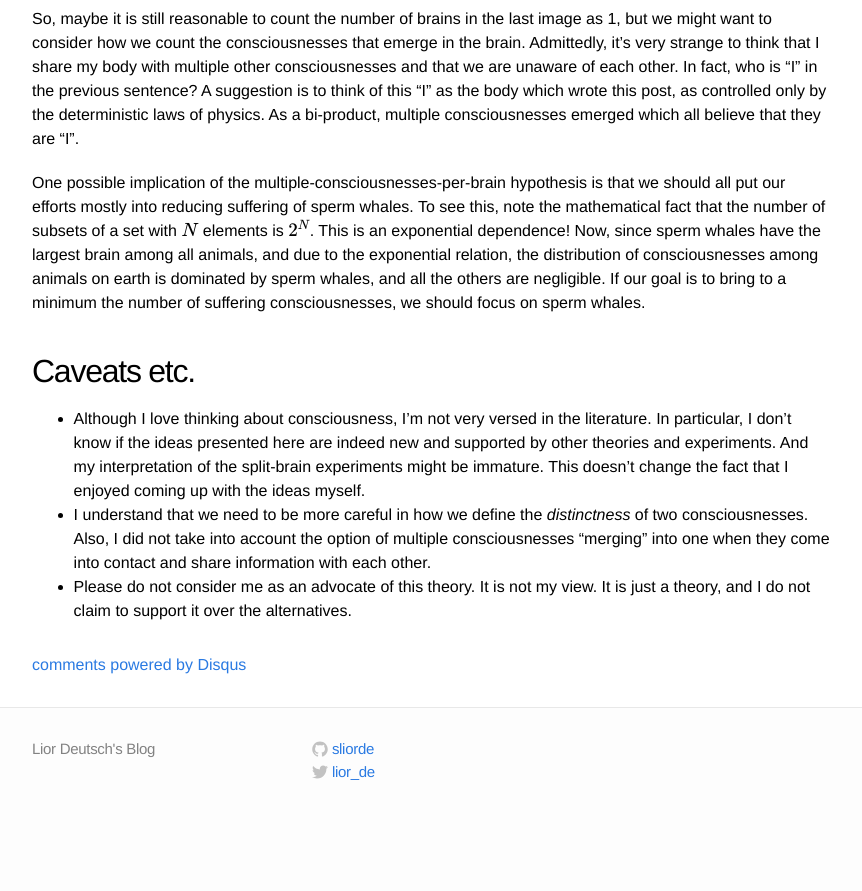
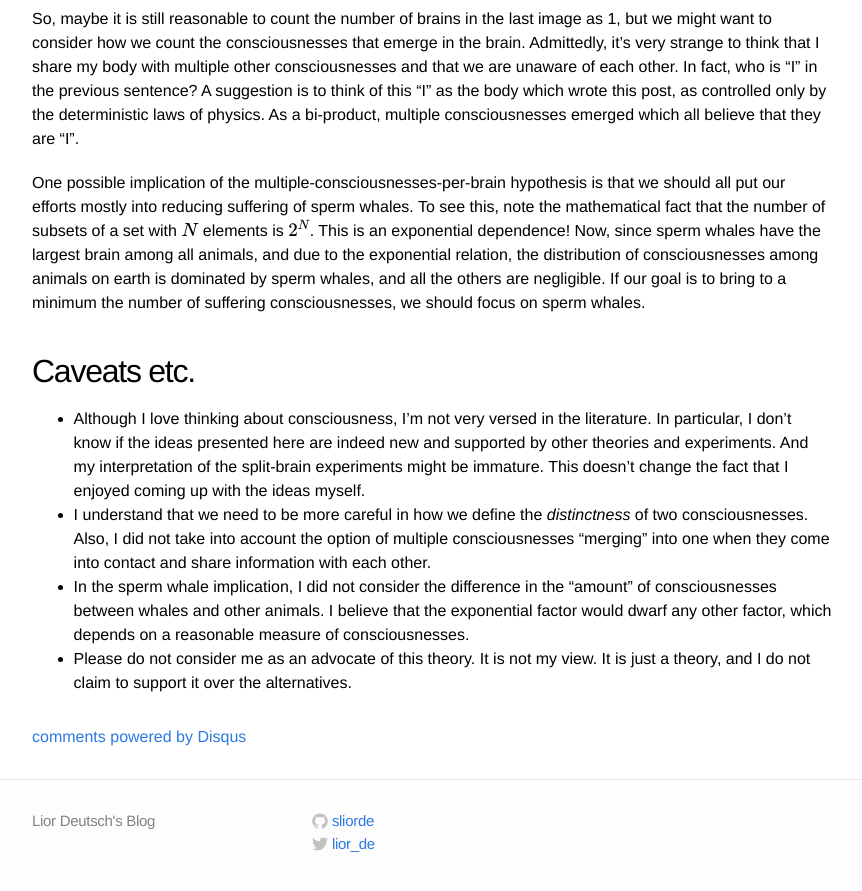
Before and after one commit to liordeutsch/liordeutsch.github.io, a Jekyll site: the page built from _posts/2022-06-14-counting-consciousnesses.md, in a window 1280 px wide and 900 px high, scrolled down 3509 px. Shown: the top 891 px of the window, without its empty margins (208-1070 px from the left). Built offline with Jekyll 4.4.1, drawn with Linux system fonts in a browser that asks for light colours; formulas are drawn with MathJax 3; comment, search, counter and statistics services are not loaded; before the commit the page ends 4337 px from its top, so only the background shows below that.

Commit message:
added caveat in cnssnss post

```diff
--- a/_posts/2022-06-14-counting-consciousnesses.md
+++ b/_posts/2022-06-14-counting-consciousnesses.md
@@ -74,4 +74,6 @@ One possible implication of the multiple-consciousnesses-per-brain hypothesis is
 
  * I understand that we need to be more careful in how we define the *distinctness* of two consciousnesses. Also, I did not take into account the option of multiple consciousnesses "merging" into one when they come into contact and share information with each other.
 
+ * In the sperm whale implication, I did not consider the difference in the "amount" of consciousnesses between whales and other animals. I believe that the exponential factor would dwarf any other factor, which depends on a reasonable measure of consciousnesses.
+
  * Please do not consider me as an advocate of this theory. It is not my view. It is just a theory, and I do not claim to support it over the alternatives.
```
